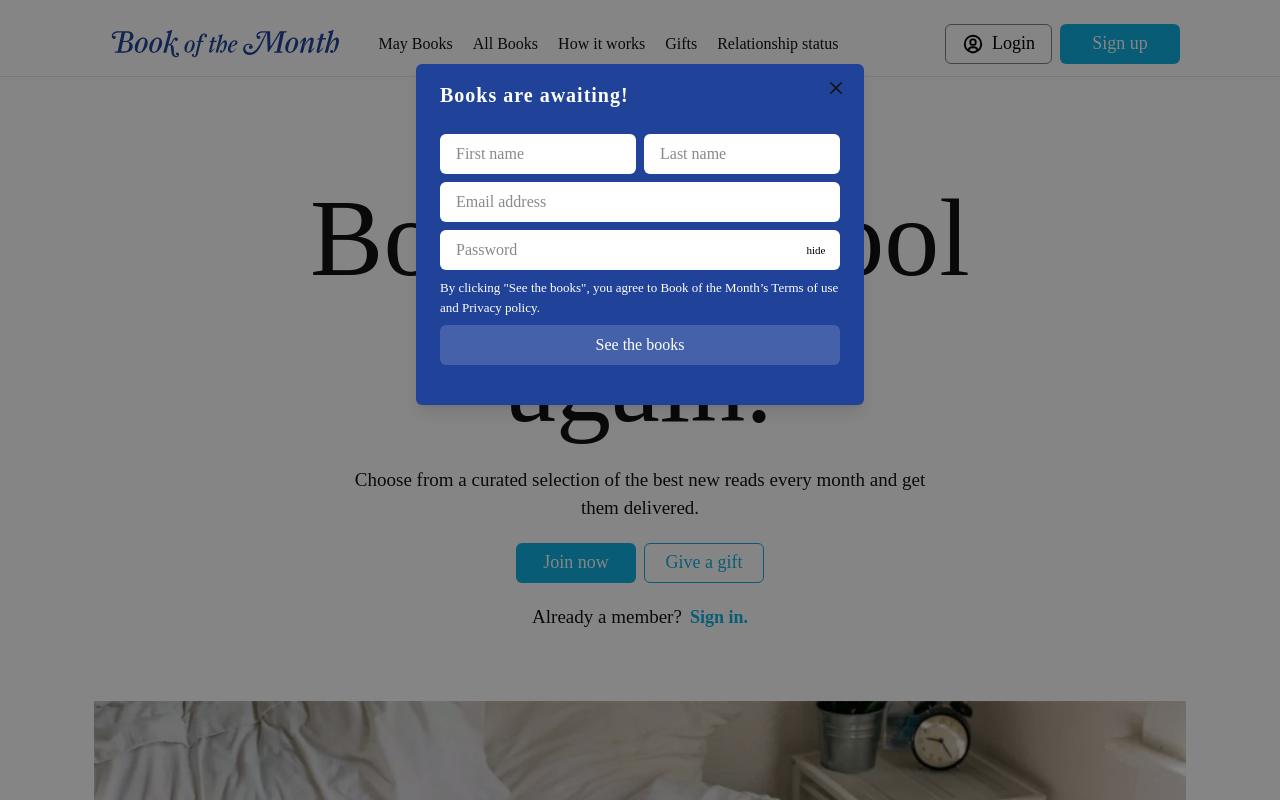
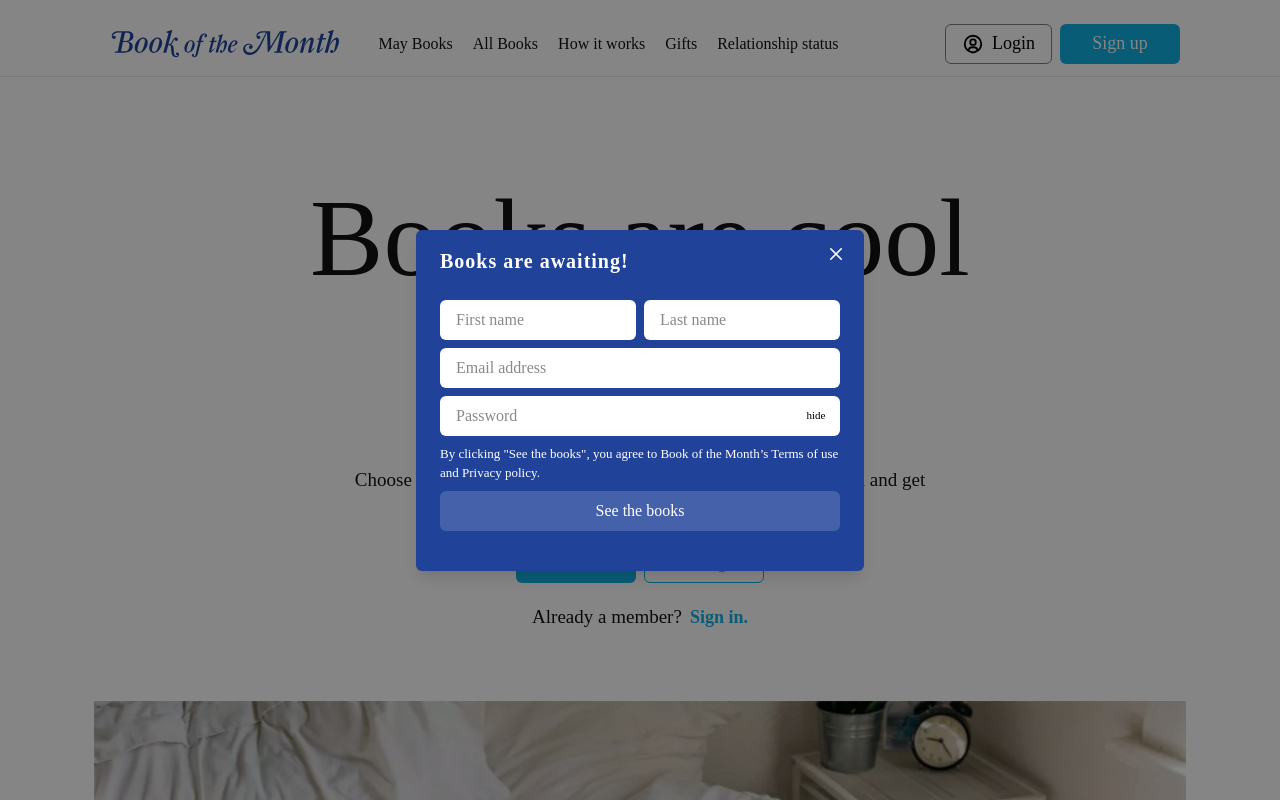
Before and after one commit to jezozobrado/botm, a React (Vite) app in the folder front-end/: page / in a window 1280 px wide. Both pictures are taken after a click on the button "Join now". Shown: the top 800 px of the page. Built offline with nearby package versions, Linux system fonts and the light colour scheme; a web font is replaced by a local one.

Commit message:
Refactor hero.

```diff
--- a/front-end/src/components/HomePage/Hero.tsx
+++ b/front-end/src/components/HomePage/Hero.tsx
@@ -12,7 +12,7 @@ import RegFormModal from "../RegFormModal";
 
 const Hero = () => {
   const navigate = useNavigate();
-  const { isOpen: isOpenSignUp, onOpen, onClose } = useDisclosure();
+
   return (
     <Flex
       width={{ base: "auto", md: "800px" }}
@@ -31,7 +31,7 @@ const Hero = () => {
 
       <HStack justifyContent="center">
         <RegFormModal buttonText={"Join now"} />
-        <Button width="120px" variant="btn-secondary" onClick={onOpen}>
+        <Button width="120px" variant="btn-secondary">
           Give a gift
         </Button>
       </HStack>
--- a/front-end/src/components/RegFormModal.tsx
+++ b/front-end/src/components/RegFormModal.tsx
@@ -18,16 +18,21 @@ const RegFormModal = ({ buttonText }: Props) => {
   const { isOpen: isOpenSignUp, onOpen, onClose } = useDisclosure();
   return (
     <>
-      <Button width="120px" variant="btn-primary" onClick={onOpen}>
+      <Button
+        width="120px"
+        variant="btn-primary"
+        onClick={onOpen}
+        fontWeight="normal"
+      >
         {buttonText}
       </Button>
-      <Modal isOpen={isOpenSignUp} onClose={onClose}>
+      <Modal isOpen={isOpenSignUp} onClose={onClose} isCentered>
         <ModalOverlay />
         <ModalContent bgColor="brand.200">
           <ModalHeader color="white" letterSpacing={1}>
             Books are awaiting!
           </ModalHeader>
-          <ModalCloseButton />
+          <ModalCloseButton color="white" />
           <ModalBody>
             <RegForm submitText={"See the books"} onSubmit={onClose} />
           </ModalBody>
```
